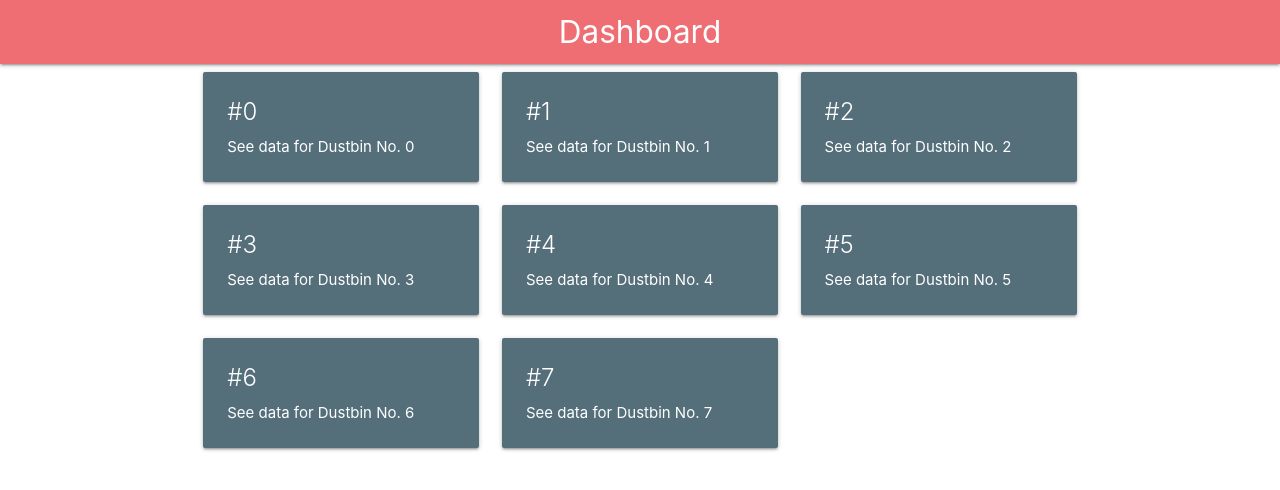
After one commit to Workaholics-nitd/iot-hackathon, a Django app: template datavis/templates/datavis/dustbins.html in a window 1280 px wide. The commit adds this page. Shown: the top 490 px of the page. Run offline with Django 3.2, Linux system fonts and the light colour scheme; the template is opened without the code that fills it, so the values that code supplies are empty; some libraries are stand-ins or nearby versions.

Commit message:
Add basic pages

```diff
--- /dev/null
+++ b/datavis/templates/datavis/base.html
@@ -0,0 +1,33 @@
+<!DOCTYPE html>
+<html lang="en">
+<head>
+    <style>
+        .show{
+            font-family: Arial, Helvetica, sans-serif;
+            font-size: 2rem;
+        }
+    </style>
+    <meta charset="UTF-8">
+    <meta name="viewport" content="width=device-width, initial-scale=1.0">
+    <meta http-equiv="X-UA-Compatible" content="ie=edge">
+    <title>Data Visualization</title>
+    <link href="https://fonts.googleapis.com/icon?family=Material+Icons" rel="stylesheet">
+    <!--Import materialize.css-->
+    <link rel="stylesheet" href="https://cdnjs.cloudflare.com/ajax/libs/materialize/1.0.0/css/materialize.min.css">
+    <script src="https://cdn.plot.ly/plotly-latest.min.js"></script>
+
+    <script>
+        window.dataLayer = window.dataLayer || [];
+        function gtag(){dataLayer.push(arguments);}
+        gtag('js', new Date());
+        gtag('config', 'UA-120952687-1');
+    </script>
+</head>
+<body>
+    <nav>
+        <div class="nav-wrapper">
+            <a href="#!" class="brand-logo center">Dashboard</a>
+            <ul class="left hide-on-med-and-down">
+            </ul>
+        </div>
+    </nav>
--- /dev/null
+++ b/datavis/templates/datavis/dustbins.html
@@ -0,0 +1,18 @@
+{% include "datavis/base.html" %}
+    <div class="container">
+        <div class="row">
+        {% for i in "12345678" %}
+            <div class="col s12 m6 l4">
+                <a href="./{{forloop.counter0}}">
+                <div class="card blue-grey darken-1">
+                    <div class="card-content white-text">
+                        <span class="card-title">#{{forloop.counter0}}</span>
+                        <p>See data for Dustbin No. {{forloop.counter0}}</p>
+                    </div>
+                </div>
+                </a>
+            </div>
+        {% endfor %}
+    </div>
+</div>
+{% include "datavis/footer.html" %}
--- /dev/null
+++ b/datavis/templates/datavis/footer.html
@@ -0,0 +1,2 @@
+<script src = "https://cdnjs.cloudflare.com/ajax/libs/jquery/3.2.1/jquery.min.js"></script>
+<script src = "https://cdnjs.cloudflare.com/ajax/libs/materialize/1.0.0/js/materialize.min.js"></script>
--- a/datavis/views.py
+++ b/datavis/views.py
@@ -9,3 +9,6 @@ def get_percentage(request):
 
 def get_percentage_value(request):
     return HttpResponse(main())
+
+def all_dustbins(request):
+    return render(request, 'datavis/dustbins.html')
--- a/dustbin/urls.py
+++ b/dustbin/urls.py
@@ -1,5 +1,4 @@
 """dustbin URL Configuration
-
 The `urlpatterns` list routes URLs to views. For more information please see:
     https://docs.djangoproject.com/en/2.0/topics/http/urls/
 Examples:
@@ -19,6 +18,7 @@ from datavis import views
 
 urlpatterns = [
     path('admin/', admin.site.urls),
-    path('datavis/', views.get_percentage, name='datavis'),
+    path('datavis/0/', views.get_percentage, name='datavis'),
     path('get_val/', views.get_percentage_value, name='get_val'),
+    path('datavis/', views.all_dustbins, name='datavis'),
 ]
--- a/requirements.txt
+++ b/requirements.txt
@@ -1,4 +1,3 @@
 django==2.0
 google-api-python-client
 oauth2client
-gspread
--- a/token.json
+++ b/token.json
@@ -1 +1 @@
-{"access_token": "ya29.GlxKBhoSr-H1AsWtZY_dWnhtAJAAfLhlMZVbwf7-W1my7_YgpbAxVb0ssdT9vIbZmDz4Vmg4vvBn_6_KHGsaX6gX7uFKyiYijzKr07IXpkcySPQlaPCB8jy7YPEz4w", "client_id": "140807948831-n83eu9t8c6jrljfut9cc5h3pjvsc3mr6.apps.googleusercontent.com", "client_secret": "3EntfPYmJ3dNOnckoiykmU1Z", "refresh_token": "1/6-CvknlsINdeMkaJR8aH9s0f8LnlyT5tlffmP74R23I", "token_expiry": "2018-11-04T06:53:18Z", "token_uri": "https://www.googleapis.com/oauth2/v3/token", "user_agent": null, "revoke_uri": "https://oauth2.googleapis.com/revoke", "id_token": null, "id_token_jwt": null, "token_response": {"access_token": "ya29.GlxKBhoSr-H1AsWtZY_dWnhtAJAAfLhlMZVbwf7-W1my7_YgpbAxVb0ssdT9vIbZmDz4Vmg4vvBn_6_KHGsaX6gX7uFKyiYijzKr07IXpkcySPQlaPCB8jy7YPEz4w", "expires_in": 3600, "scope": "https://www.googleapis.com/auth/spreadsheets.readonly", "token_type": "Bearer"}, "scopes": ["https://www.googleapis.com/auth/spreadsheets.readonly"], "token_info_uri": "https://oauth2.googleapis.com/tokeninfo", "invalid": false, "_class": "OAuth2Credentials", "_module": "oauth2client.client"}
+{"access_token": "ya29.GlxKBrhzfBDnRCSqOU88uJ7_woUu8eHxGIbLiaHyKuoMP7UVAS9IV0fL9T7hhR0dMzYVxINKUasrPj_VKv5vC2f4nTmTzaJ4tSt5CSOoTtwkg3FUUgpyr3FjWsNnvA", "client_id": "140807948831-n83eu9t8c6jrljfut9cc5h3pjvsc3mr6.apps.googleusercontent.com", "client_secret": "3EntfPYmJ3dNOnckoiykmU1Z", "refresh_token": "1/6-CvknlsINdeMkaJR8aH9s0f8LnlyT5tlffmP74R23I", "token_expiry": "2018-11-04T08:00:01Z", "token_uri": "https://www.googleapis.com/oauth2/v3/token", "user_agent": null, "revoke_uri": "https://oauth2.googleapis.com/revoke", "id_token": null, "id_token_jwt": null, "token_response": {"access_token": "ya29.GlxKBrhzfBDnRCSqOU88uJ7_woUu8eHxGIbLiaHyKuoMP7UVAS9IV0fL9T7hhR0dMzYVxINKUasrPj_VKv5vC2f4nTmTzaJ4tSt5CSOoTtwkg3FUUgpyr3FjWsNnvA", "expires_in": 3600, "scope": "https://www.googleapis.com/auth/spreadsheets.readonly", "token_type": "Bearer"}, "scopes": ["https://www.googleapis.com/auth/spreadsheets.readonly"], "token_info_uri": "https://oauth2.googleapis.com/tokeninfo", "invalid": false, "_class": "OAuth2Credentials", "_module": "oauth2client.client"}
```
Also changed, not shown: datavis/templates/datavis/datavis.html (+6 -42 lines).
